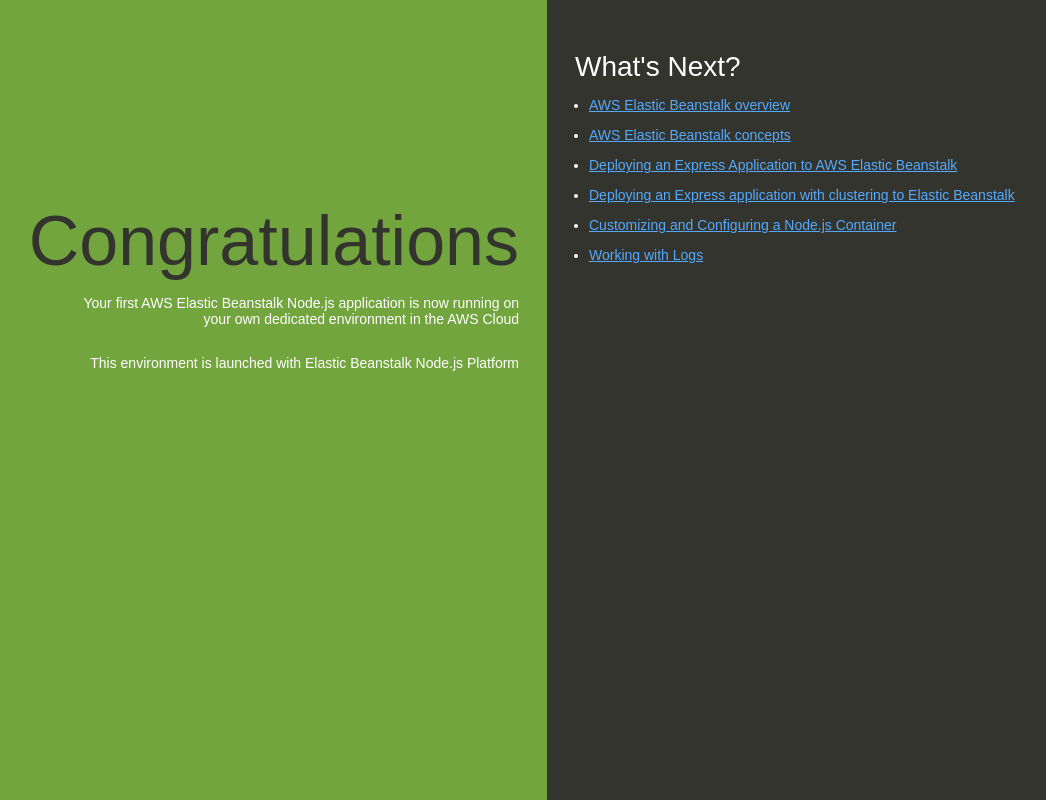
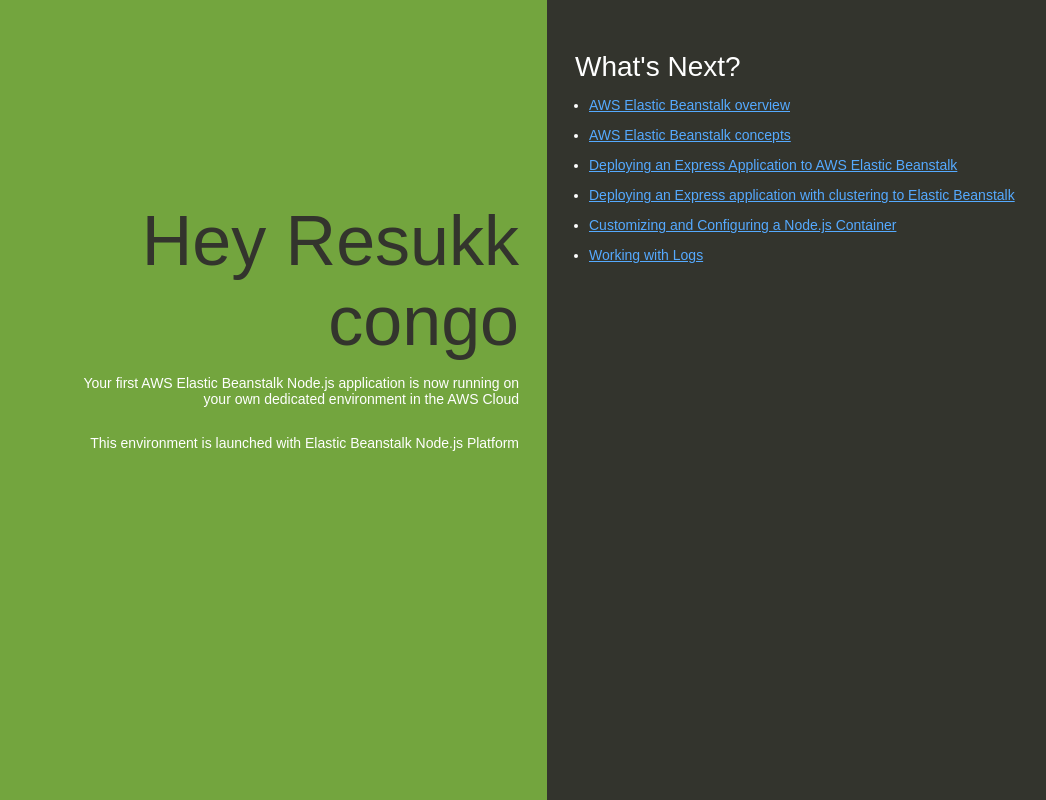
Before and after one commit to saikrishnaresuk/NodeJsSample, a website: page index.html in a window 1280 px wide. Shown: the whole page, without its empty margins (93-1139 px from the left). Drawn offline with Linux system fonts and the light colour scheme.

Commit message:
Update index.html

```diff
--- a/index.html
+++ b/index.html
@@ -74,7 +74,7 @@
   </head>
   <body>
     <div class="textColumn">
-      <h1>Congratulations</h1>
+      <h1>Hey Resukk congo</h1>
       <p>Your first AWS Elastic Beanstalk Node.js application is now running on your own dedicated environment in the AWS Cloud</p>
       <p>This environment is launched with Elastic Beanstalk Node.js Platform</p>
     </div>
```
